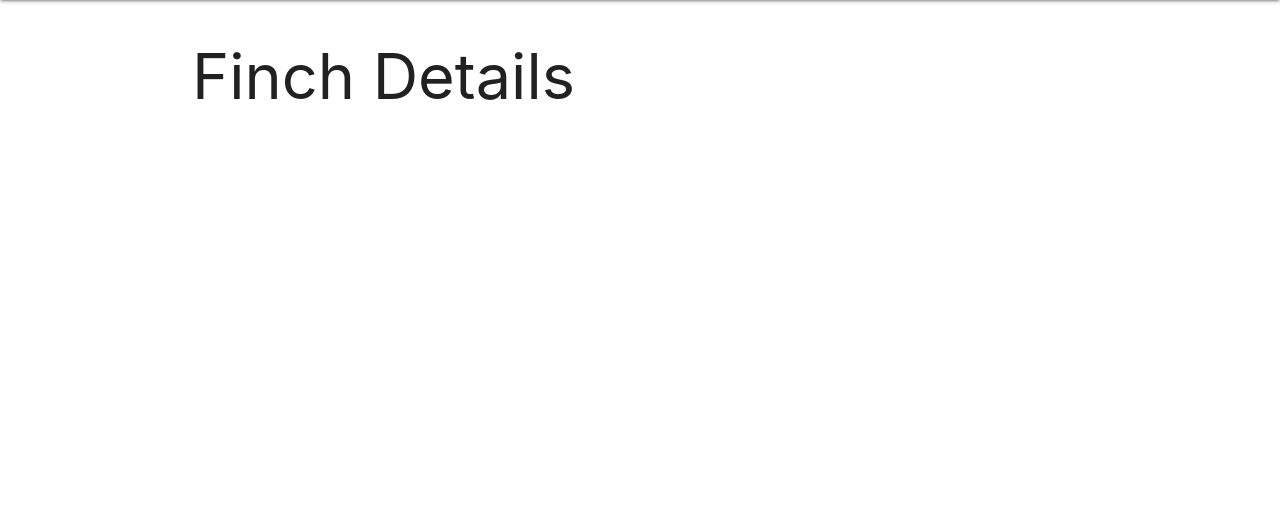
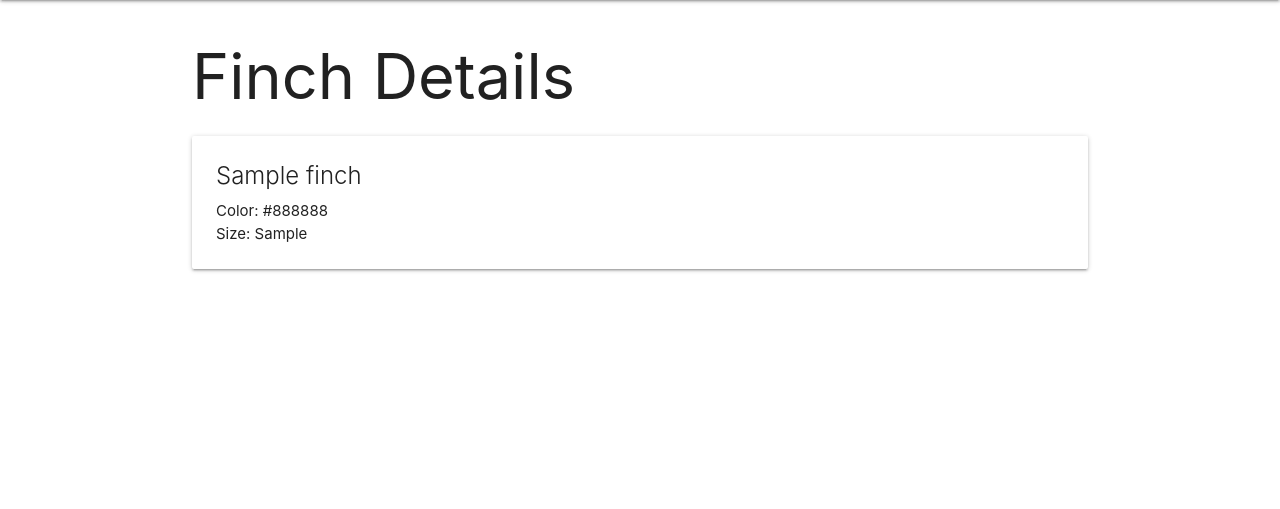
Before and after one commit to harkirats043/Python-finchcollector, a Django app: page /finches/1/ in a window 1280 px wide. Shown: the part 64-573 px from the top of the page. Run offline with Django 4.2, Linux system fonts and the light colour scheme; tables that the repository leaves empty hold one stand-in row (values such as "Sample post").

Commit message:
changes in detail page

```diff
--- a/main_app/templates/finches/detail.html
+++ b/main_app/templates/finches/detail.html
@@ -2,17 +2,13 @@
 {% block content %}
 
 <h1>Finch Details</h1>
-<!-- <div class="card">
+
+<div class="card">
     <div class="card-content">
-      <span class="card-title">{{ finches.name }}</span>
-      <p>Color: {{ finches.color }}</p>
-      <p>Size: {{ finches.size }}</p>
-    </div> -->
-    <!-- <div class="card-action">
-      <a href="{% url 'finches_update' finch.id %}">Edit</a>
-      <a href="{% url 'finches_delete' finch.id %}">Delete</a>
-  </div> -->
+      <span class="card-title">{{ finch.name }}</span>
+      <p>Color: {{ finch.color }}</p>
+      <p>Size: {{ finch.size }}</p>
+    </div>
   </div>
 
-
 {% endblock %}
--- a/main_app/templates/finches/finches.html
+++ b/main_app/templates/finches/finches.html
@@ -5,7 +5,7 @@
 <h1>Finch List</h1>
 
 {% for finch in finches %}
-<a href="/finches/{{ finch.id }}">
+<a href="{% url 'detail' finch.id %}"></a>
   <div class="card">
     <div class="card-content">
       <span class="card-title">{{ finch.name }}</span>
```
